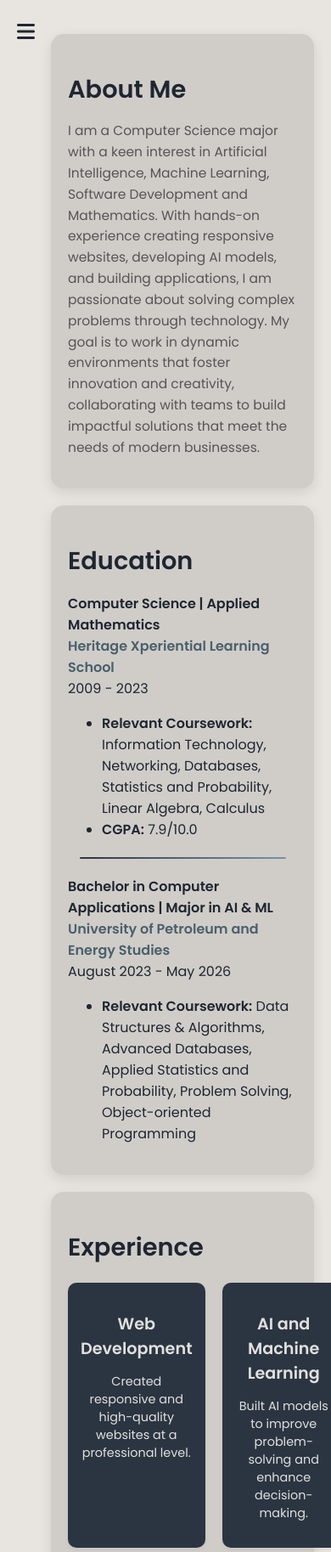
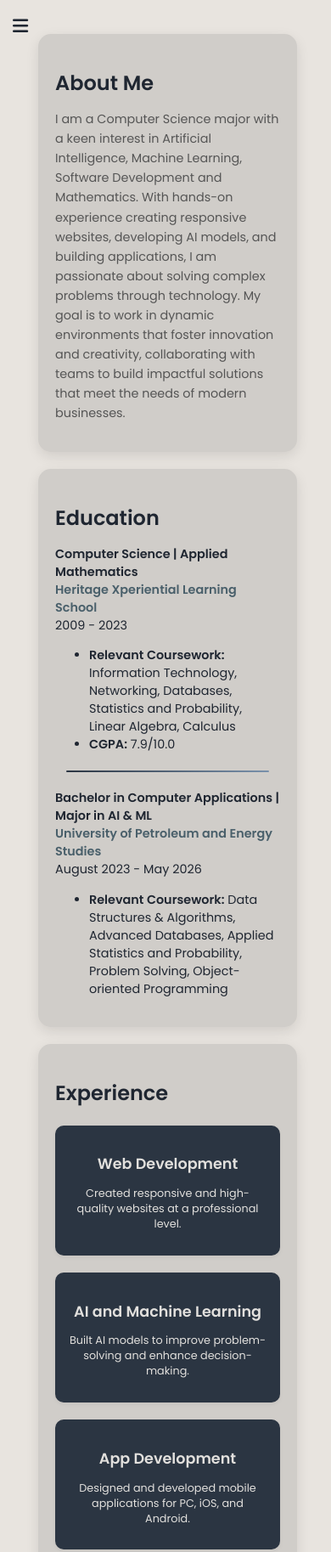
Before and after one commit to your-below-average-coder/resume, a plain HTML site: page index.html in a window 390 px wide. Shown: the top 1827 px of the page at 85% size. Drawn offline with Linux system fonts and the light colour scheme.

Commit message:
Update styles.css

```diff
--- a/styles.css
+++ b/styles.css
@@ -285,12 +285,12 @@ a:hover::after {
     /* Display menu icon on smaller screens */
     .menu-icon {
         display: block;
-        font-size: 1.5rem;
+        font-size: 1.3rem;
         cursor: pointer;
         padding: 10px;
         position: fixed; /* Change to fixed for better visibility */
-        top: 10px;
-        left: 10px;
+        top: 5px;
+        left: 5px;
         z-index: 1001;
     }
 
@@ -309,7 +309,7 @@ a:hover::after {
         margin-top: 0; /* Reset margin for full screen */
     }
 
-    .profile:hover {
+    .profile:hover, .about:hover, .education:hover, .skills:hover, .certifications:hover, .technical-skills:hover, .interests:hover {
         transform: none; /* Disable scale */
         box-shadow: none; /* Disable box-shadow */
     }
@@ -317,11 +317,37 @@ a:hover::after {
     /* Sidebar active state */
     .profile.active {
         left: 0; /* Bring the profile into view */
+        overflow: hidden;
     }
 
     /* Content adjustments for smaller screens */
     .content {
-        margin-left: 1; /* Reset margin for full-width view */
+        font-size: 0.9rem;
+        margin-left: 5px; /* Reset margin for full-width view */
         width: 100%;
     }
+
+    .skills {
+        grid-template-columns: 1fr; /* Single column for small screens */
+    }
+
+    .about h2, .skills h2, .education h2, .certifications h2, .technical-skills h2, .interests h2 {
+        font-size: 1.5rem; /* Adjust heading sizes */
+    }
+
+    .skills h2 {
+        margin-bottom: -40px;
+    }
+
+    .skills h3 {
+        font-size: 1.1rem;
+    }
+
+    .skills p {
+        font-size: 0.8rem;
+    }
+
+    .about p {
+        font-size: 0.9rem;
+    }
 }
```
